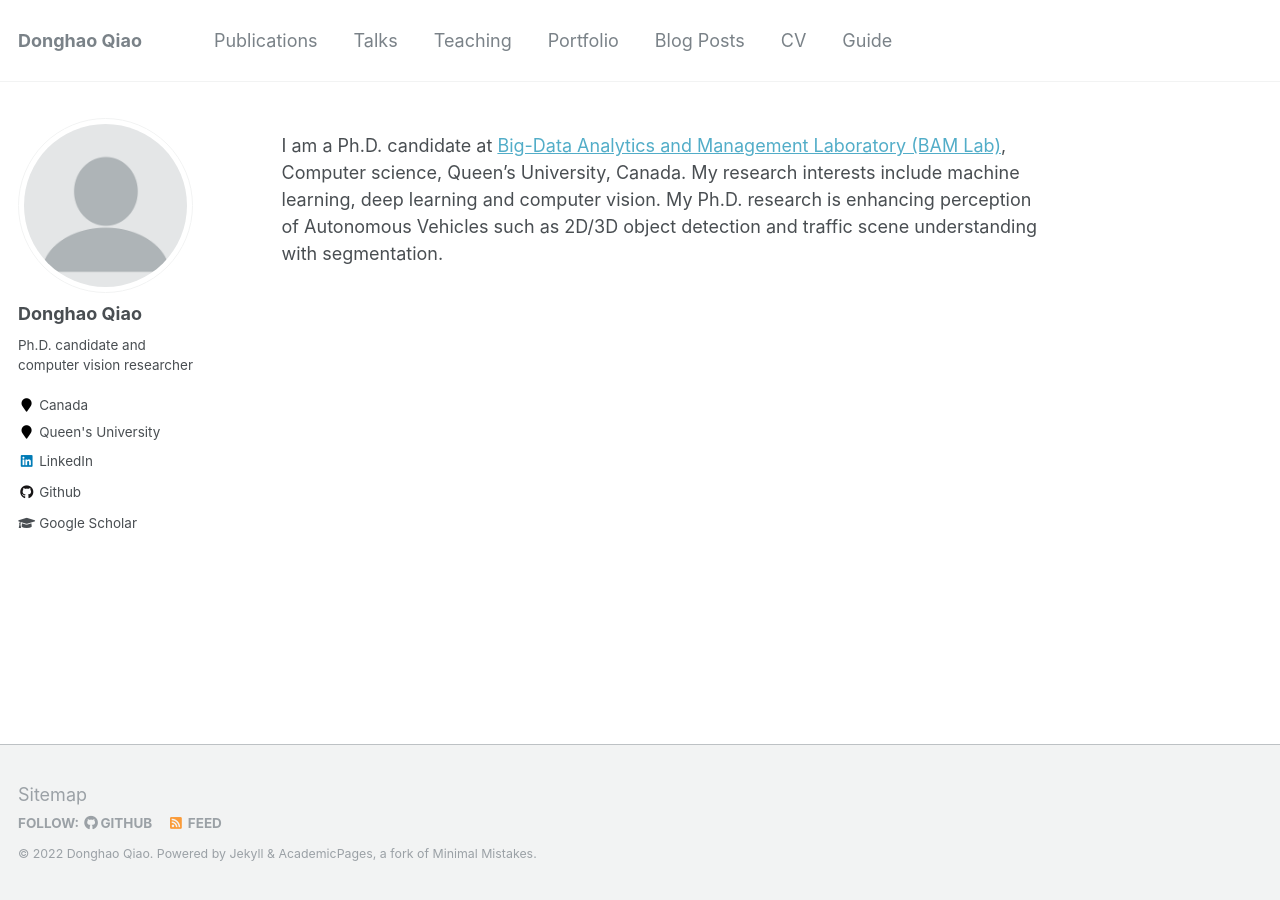
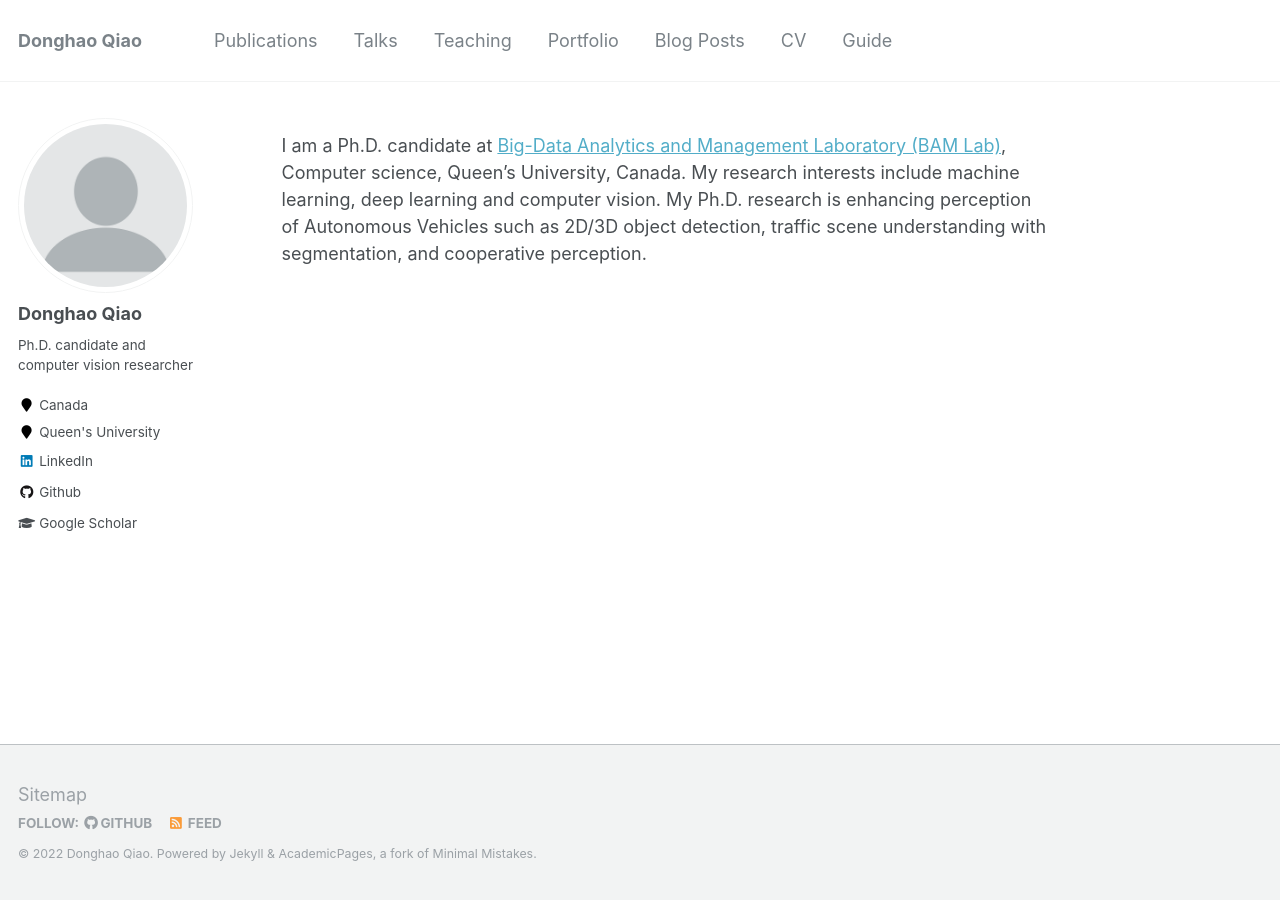
Before and after one commit to DonghaoQiao/DonghaoQiao.github.io, a Jekyll site: the page built from _pages/about.md, in a window 1280 px wide. Built offline with Jekyll 4.4.1, drawn with Linux system fonts in a browser that asks for light colours; part of the change alters nothing that is shown.

Commit message:
update about

```diff
--- a/_config.yml
+++ b/_config.yml
@@ -192,16 +192,16 @@ collections:
 # Defaults
 defaults:
   # _posts
-  # - scope:
-  #     path: ""
-  #     type: posts
-  #   values:
-  #     layout: single
-  #     author_profile: true
-  #     read_time: true
-  #     comments: true
-  #     share: true
-  #     related: true
+  - scope:
+      path: ""
+      type: posts
+    values:
+      layout: single
+      author_profile: true
+      read_time: true
+      comments: true
+      share: true
+      related: true
   # _pages
   - scope:
       path: ""
@@ -228,22 +228,22 @@ defaults:
       share: true
       comments: true
   # _portfolio
-  # - scope:
-  #     path: ""
-  #     type: portfolio
-  #   values:
-  #     layout: single
-  #     author_profile: true
-  #     share: true
-  #     comment: true
+  - scope:
+      path: ""
+      type: portfolio
+    values:
+      layout: single
+      author_profile: true
+      share: true
+      comment: true
   # _talks
-  # - scope:
-  #     path: ""
-  #     type: talks
-  #   values:
-  #     layout: talk
-  #     author_profile: true
-  #     share: true
+  - scope:
+      path: ""
+      type: talks
+    values:
+      layout: talk
+      author_profile: true
+      share: true
 
 # Sass/SCSS
 sass:
--- a/_pages/about.md
+++ b/_pages/about.md
@@ -8,4 +8,4 @@ redirect_from:
   - /about.html
 ---
 
-I am a Ph.D. candidate at [Big-Data Analytics and Management Laboratory (BAM Lab)](https://research.cs.queensu.ca/home/farhana/bam-lab/), Computer science, Queen's University, Canada. My research interests include machine learning, deep learning and computer vision. My Ph.D. research is enhancing perception of Autonomous Vehicles such as 2D/3D object detection and traffic scene understanding with segmentation.
+I am a Ph.D. candidate at [Big-Data Analytics and Management Laboratory (BAM Lab)](https://research.cs.queensu.ca/home/farhana/bam-lab/), Computer science, Queen's University, Canada. My research interests include machine learning, deep learning and computer vision. My Ph.D. research is enhancing perception of Autonomous Vehicles such as 2D/3D object detection, traffic scene understanding with segmentation, and cooperative perception.
```
